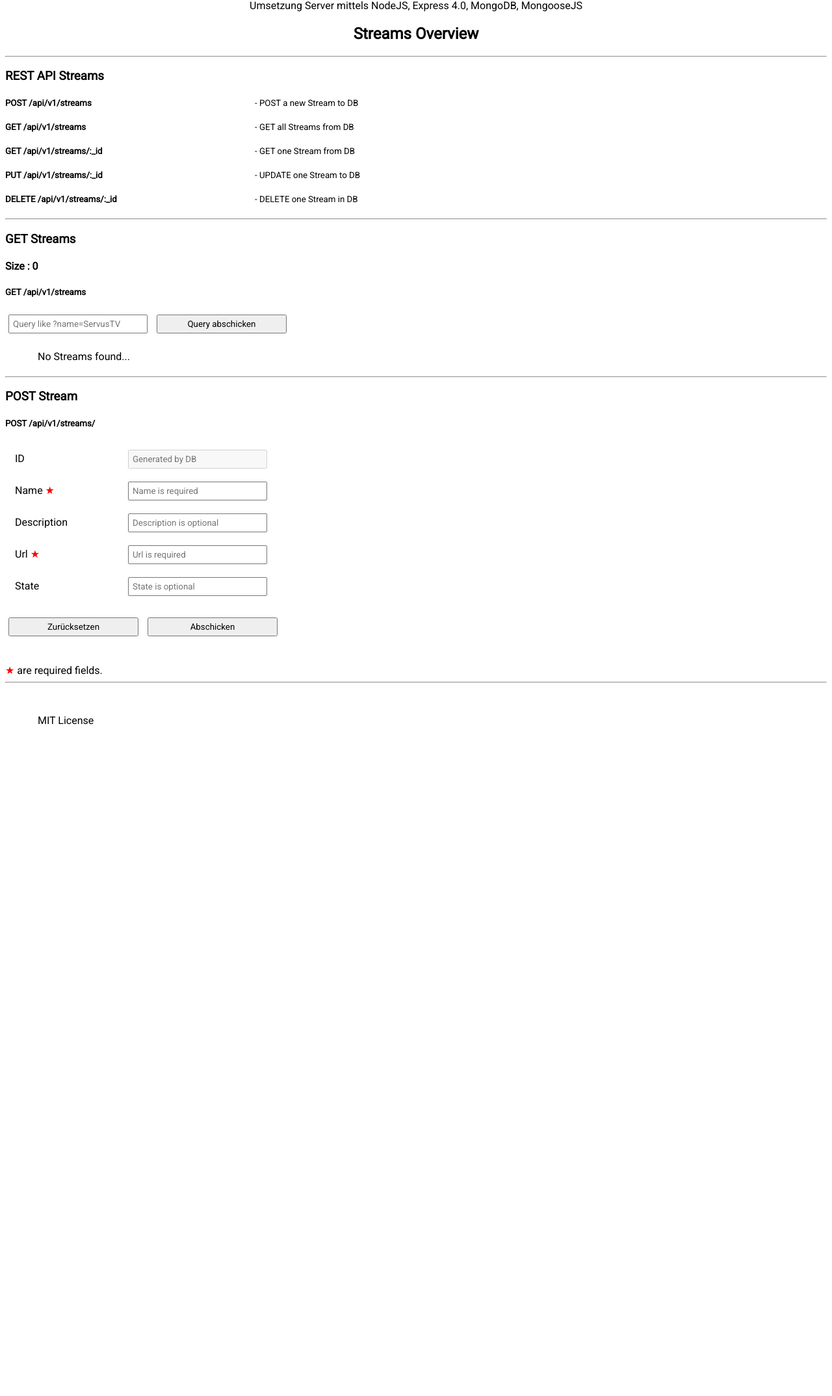
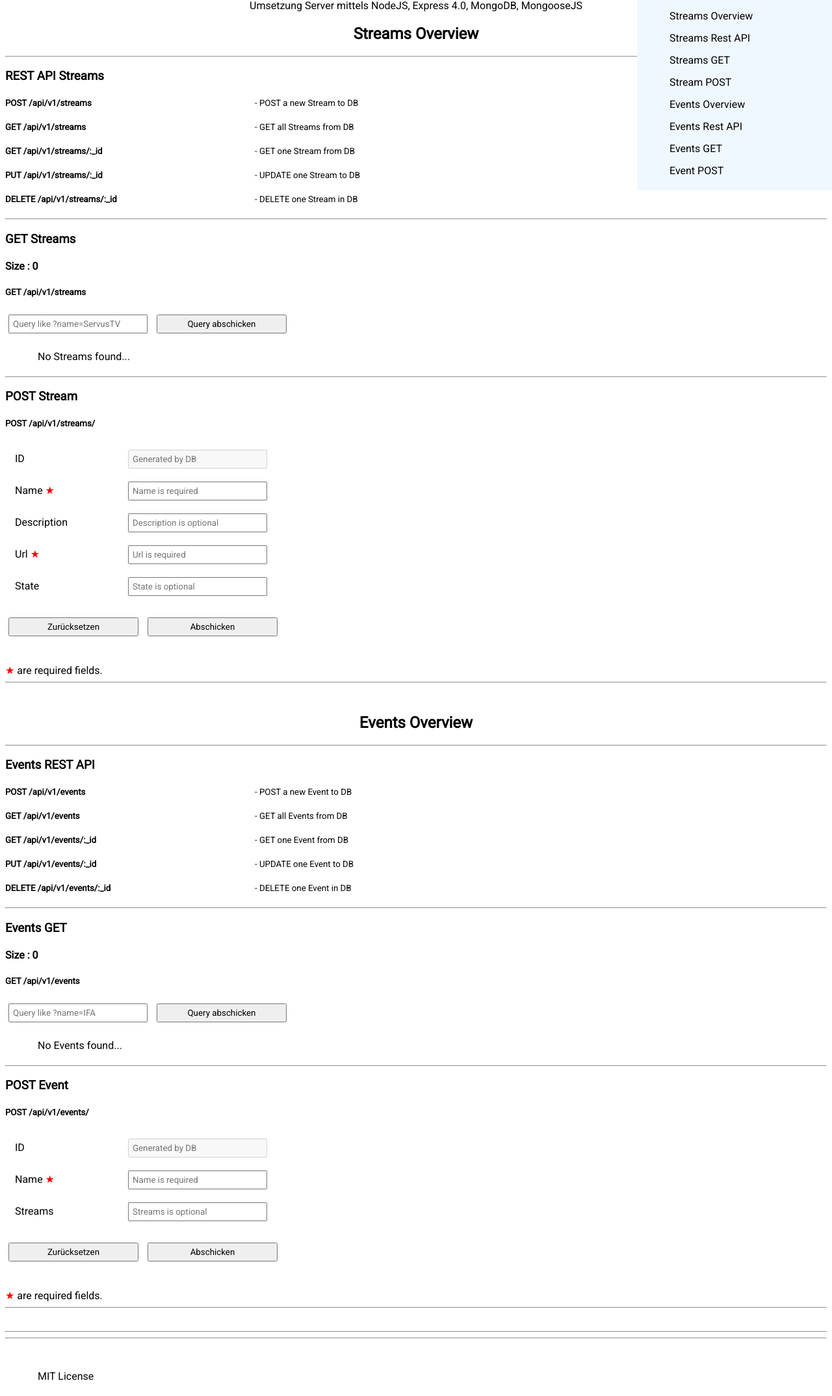
Before and after one commit to Sw0rdiX/Aufgabe5, a website: page public/index.html in a window 1280 px wide. Shown: the part 82-2230 px from the top of the page at 65% size. Before the commit the page ends 1221 px from the top, so only its background shows below. Drawn offline with nearby package versions, Linux system fonts and the light colour scheme; no server answers.

Commit message:
add more events features

```diff
--- a/public/index.html
+++ b/public/index.html
@@ -66,17 +66,39 @@
       margin: 5px;
     }
 
+    #navbar {
+      display: block;
+      width: 300px;
+      position: fixed;
+      right: 0;
+      top: 3vh;
+      background-color: aliceblue;
+      z-index: 9999;
+    }
+
   </style>
 </head>
 <body>
+<nav id="navbar" class="fixed">
+  <ul><h2>Navbar</h2>
+    <li><a href="#Streams/Overview">Streams Overview</a></li>
+    <li><a href="#Streams/API">Streams Rest API </a></li>
+    <li><a href="#Streams/GET">Streams GET </a></li>
+    <li><a href="#Streams/POST">Stream POST </a></li>
+    <li><a href="#Events/Overview">Events Overview</a></li>
+    <li><a href="#Events/API">Events Rest API</a></li>
+    <li><a href="#Events/GET">Events GET</a></li>
+    <li><a href="#Events/POST">Event POST</a></li>
+  </ul>
+</nav>
 <h1 class="center">Aufgabe 5 - REST API</h1>
 
 <p class="center">Umsetzung Server mittels NodeJS, Express 4.0, MongoDB, MongooseJS</p>
 
-<h2 class="center">Streams Overview</h2>
+<h2 class="center" id="Streams/Overview">Streams Overview</h2>
 <hr>
 <section>
-  <h3>REST API Streams</h3>
+  <h3 id="Streams/API">REST API Streams</h3>
 
   <h5>POST /api/v1/streams <span>- POST a new Stream to DB</span></h5>
 
@@ -90,7 +112,7 @@
 </section>
 <hr>
 <section id="getStreams">
-  <h3>GET Streams</h3>
+  <h3 id="Streams/GET">GET Streams</h3>
   <h4>Size : <span id="streamSize">0</span></h4>
   <h5>GET /api/v1/streams</h5>
   <input id="streamQuery" placeholder="Query like ?name=ServusTV" type="text">
@@ -101,7 +123,7 @@
 </section>
 <hr>
 <section id="postStream">
-  <h3>POST Stream</h3>
+  <h3 id="Streams/POST">POST Stream</h3>
   <h5>POST /api/v1/streams/<span id="streamIdApi"></span></h5>
 
   <form action="#getStreams">
@@ -130,6 +152,61 @@
 </section>
 <hr>
 <br>
+
+<h2 class="center" id="Events/Overview">Events Overview</h2>
+<hr>
+<section>
+  <h3 id="Events/API">Events REST API</h3>
+
+  <h5>POST /api/v1/events <span>- POST a new Event to DB</span></h5>
+
+  <h5>GET /api/v1/events<span>- GET all Events from DB</span></h5>
+
+  <h5>GET /api/v1/events/:_id<span>- GET one Event from DB</span></h5>
+
+  <h5>PUT /api/v1/events/:_id<span>- UPDATE one Event to DB</span></h5>
+
+  <h5>DELETE /api/v1/events/:_id<span>- DELETE one Event in DB</span></h5>
+</section>
+<hr>
+<section id="getEvents">
+  <h3 id="Events/GET">Events GET</h3>
+  <h4>Size : <span id="eventSize">0</span></h4>
+  <h5>GET /api/v1/events</h5>
+  <input id="eventQuery" placeholder="Query like ?name=IFA" type="text">
+  <button id="searchEventQuery">Query abschicken</button>
+  <ul id="eventList">
+    <li>No Events found...</li>
+  </ul>
+</section>
+<hr>
+<section id="postEvent">
+  <h3 id="Events/POST">POST Event</h3>
+  <h5>POST /api/v1/events/<span id="eventIdApi"></span></h5>
+
+  <form action="#getEvents">
+    <label for="eventId">ID</label>
+    <input id="eventId" type="text" disabled placeholder="Generated by DB">
+    <br>
+    <label for="eventName">Name <span style="color: red">★</span></label>
+    <input id="eventName" type="text" placeholder="Name is required" required="required">
+    <br>
+    <label for="eventStreams">Streams</label>
+    <input id="eventStreams" type="text" placeholder="Streams is optional">
+    <br>
+    <br>
+    <input type="reset" value="Zurücksetzen">
+    <input type="submit" value="Abschicken">
+  </form>
+  <br>
+  <br>
+  <span style="color: red">★</span> <span>are required fields.</span>
+</section>
+<hr>
+<br>
+<hr>
+<hr>
+<br>
 <footer>
 
   <ul>
@@ -141,7 +218,7 @@
 <script>
 
   jQuery.get("/api/v1/streams", function (data, textStatus, jqXHR) {
-    console.log("Get resposne:");
+    console.log("Get response:");
     console.dir(data);
     console.log(textStatus);
     console.dir(jqXHR);
@@ -172,7 +249,7 @@
       "url": url,
       "state": state
     }, function (data, textStatus, jqXHR) {
-      console.log("Post resposne:");
+      console.log("Post response:");
       console.dir(data);
       console.log(textStatus);
       console.dir(jqXHR);
@@ -186,7 +263,7 @@
     var query = jQuery('#streamQuery').val();
     console.log(query);
     jQuery.get("/api/v1/streams?" + query, function (data, textStatus, jqXHR) {
-      console.log("Get resposne:");
+      console.log("Get response:");
       console.dir(data);
       console.log(textStatus);
       console.dir(jqXHR);
@@ -201,6 +278,42 @@
       })
     });
   });
+
+
+  jQuery.get("/api/v1/events", function (data, textStatus, jqXHR) {
+    console.log("Get response:");
+    console.dir(data);
+    console.log(textStatus);
+    console.dir(jqXHR);
+    jQuery('#eventSize').html(data.length);
+    var eventList = jQuery('#eventList');
+    eventList.empty();
+    eventList.append('<li><span> NAME </span> (<span> ID </span>)</a></li></li>');
+    jQuery.each(data, function (index, value) {
+      console.log(index, value);
+      console.log(data[index].name);
+      eventList.append('<li><a href="details.html?' + data[index]._id + '"><span> ' + data[index].name + '</span> (<span>' + data[index]._id + '</span>)</a></li>');
+    })
+  });
+
+  jQuery('#postEvent').on('submit', function (e) {
+    e.preventDefault();
+    console.log("POST new Event...");
+    var name = jQuery('#eventName').val();
+    var streams = jQuery('#eventStreams').val();
+    console.log(name, streams);
+
+    jQuery.post("/api/v1/events", {
+      "name": name,
+      "streams": streams
+    }, function (data, textStatus, jqXHR) {
+      console.log("Post response:");
+      console.dir(data);
+      console.log(textStatus);
+      console.dir(jqXHR);
+      window.location.reload();
+    });
+  });
 </script>
 
 </body>
```
Also changed, not shown: server.js (+61 -0 lines).
